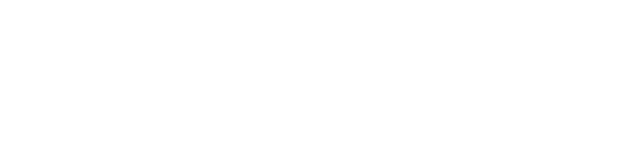
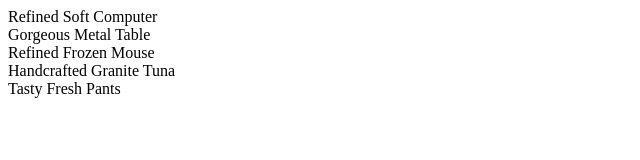
Before and after one commit to aniketicloud/microfrontends-demo-01, a website built with webpack: page ecomm/products/public/index.html in a window 1280 px wide. Shown: the whole page, without its empty margins (0-640 px from the left). Built offline with nearby package versions, Linux system fonts and the light colour scheme.

Commit message:
finishing Product List

```diff
--- a/ecomm/products/public/index.html
+++ b/ecomm/products/public/index.html
@@ -1,7 +1,9 @@
 <!DOCTYPE html>
 <html lang="en">
   <head>
-    <title>Document</title>
+    <title>Products</title>
   </head>
-  <body></body>
+  <body>
+    <div id="dev-products"></div>
+  </body>
 </html>
--- a/ecomm/products/src/index.js
+++ b/ecomm/products/src/index.js
@@ -7,4 +7,4 @@ for (let i = 0; i < 5; i++) {
   products += `<div>${name}</div>`;
 }
 
-console.log(products);
+document.querySelector('#dev-products').innerHTML = products;
```
